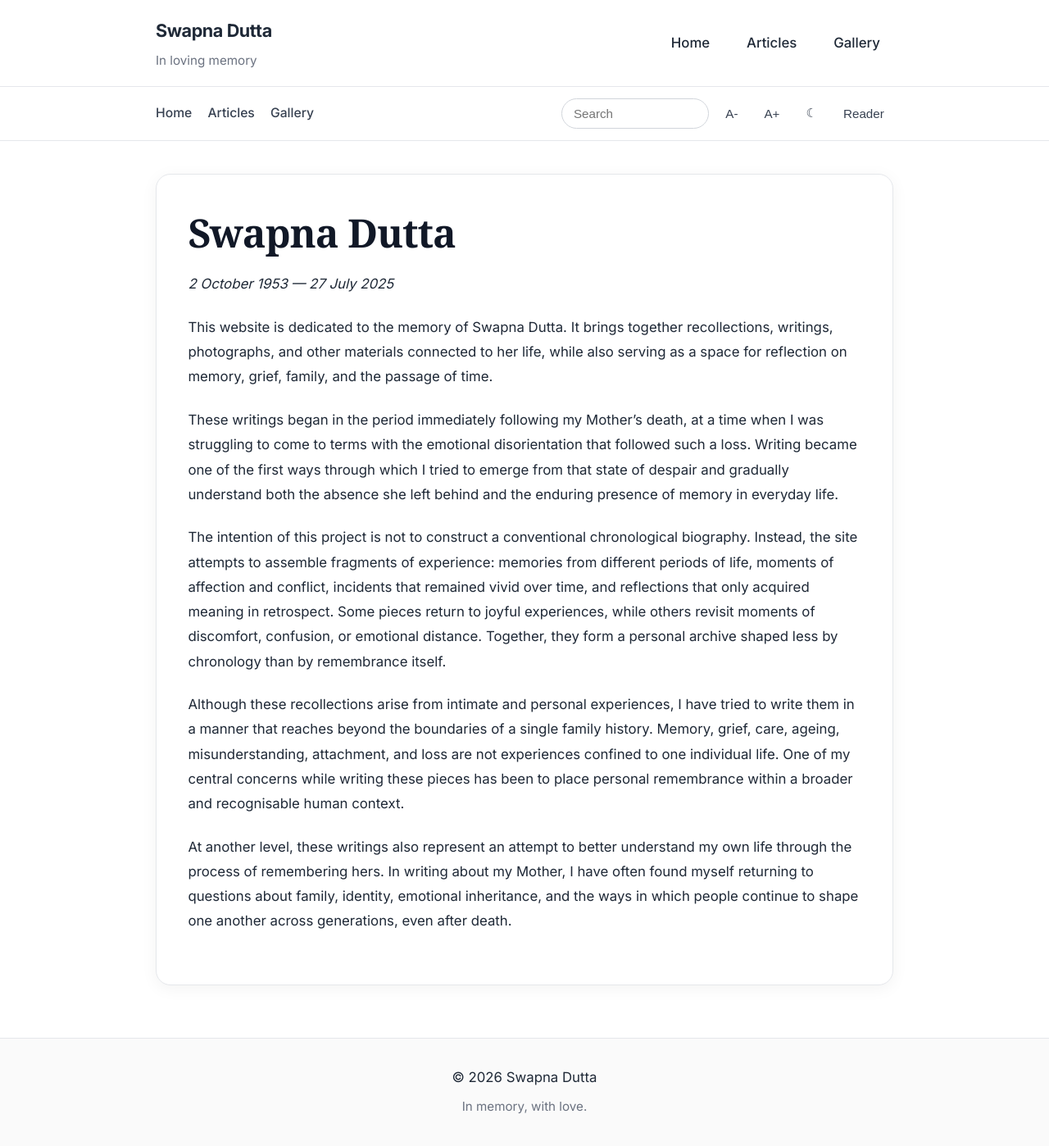
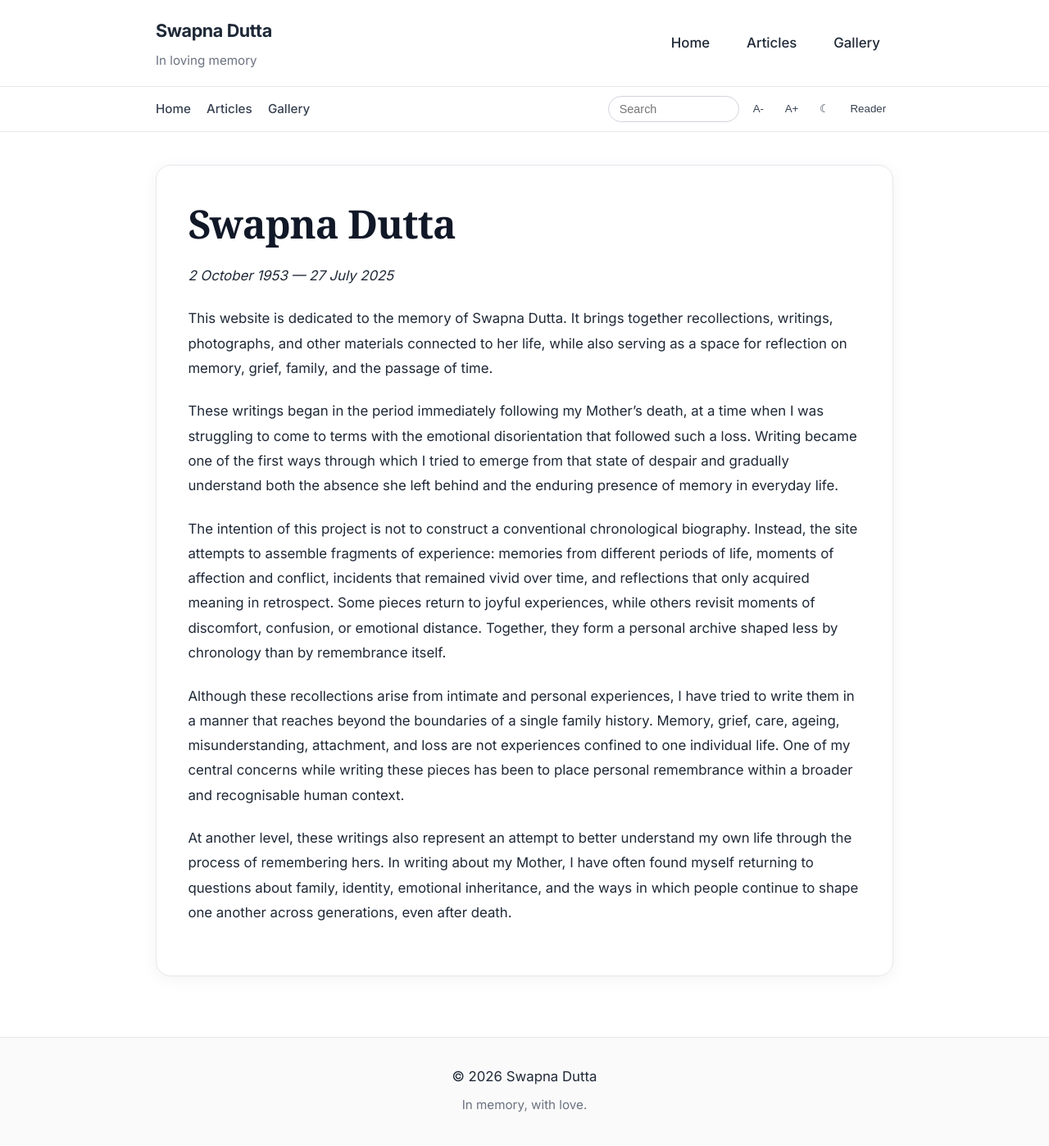
Before and after one commit to titodutta/swapnadutta, a Jekyll site: the page built from index.md, in a window 1280 px wide and 1400 px high. Shown: the whole window at 82% size. Built offline with Jekyll 4.4.1, drawn with Linux system fonts in a browser that asks for light colours.

Commit message:
Update navbar.html

```diff
--- a/_includes/navbar.html
+++ b/_includes/navbar.html
@@ -1,262 +1,117 @@
 <!-- _includes/navbar.html -->
 
-<nav class="site-navbar" aria-label="Primary navigation">
-  <div class="navbar-inner">
+<nav class="topbar" aria-label="Top navigation">
 
-    <div class="navbar-left">
+<style>
+.topbar {
+  position: sticky;
+  top: 0;
+  z-index: 1000;
+  background: #ffffff;
+  border-bottom: 1px solid #e5e7eb;
+}
 
-      <div class="navbar-links">
+.topbar-inner {
+  width: min(88%, 900px);
+  margin-inline: auto;
+  display: flex;
+  align-items: center;
+  justify-content: space-between;
+  gap: 1rem;
+  padding: 0.7rem 0;
+}
 
-        <a href="{{ '/' | relative_url }}">
-          Home
-        </a>
+.topbar-links {
+  display: flex;
+  align-items: center;
+  gap: 1.2rem;
+}
 
-        <a href="{{ '/articles/' | relative_url }}">
-          Articles
-        </a>
+.topbar-links a {
+  text-decoration: none;
+  color: #374151;
+  font-size: 0.95rem;
+  font-weight: 500;
+}
 
-        <a href="{{ '/gallery/' | relative_url }}">
-          Gallery
-        </a>
+.topbar-right {
+  display: flex;
+  align-items: center;
+  gap: 0.5rem;
+}
 
-      </div>
+.topbar-search input {
+  width: 160px;
+  padding: 0.45rem 0.8rem;
+  border: 1px solid #d1d5db;
+  border-radius: 999px;
+  font-size: 0.9rem;
+}
 
-    </div>
+.topbar-button {
+  border: none;
+  background: transparent;
+  cursor: pointer;
+  padding: 0.35rem 0.55rem;
+  border-radius: 8px;
+  color: #374151;
+}
 
-    <div class="navbar-right">
+.topbar-button:hover {
+  background: #f3f4f6;
+}
 
-      <form
-        class="search-box"
-        action="{{ '/search/' | relative_url }}"
-        method="get">
+@media (max-width: 768px) {
 
-        <input
-          type="search"
-          name="q"
-          placeholder="Search"
-          aria-label="Search">
-      </form>
+  .topbar-inner {
+    flex-direction: column;
+    align-items: flex-start;
+  }
 
-      <button
-        class="navbar-button"
-        id="decrease-font"
-        aria-label="Decrease font size">
+  .topbar-right {
+    flex-wrap: wrap;
+  }
 
-        A-
-      </button>
+  .topbar-search input {
+    width: 100%;
+  }
+}
+</style>
 
-      <button
-        class="navbar-button"
-        id="increase-font"
-        aria-label="Increase font size">
+<div class="topbar-inner">
 
-        A+
-      </button>
+  <div class="topbar-links">
 
-      <button
-        class="navbar-button"
-        id="theme-toggle"
-        aria-label="Toggle dark mode">
+    <a href="{{ '/' | relative_url }}">Home</a>
 
-        ☾
-      </button>
+    <a href="{{ '/articles/' | relative_url }}">Articles</a>
 
-      <button
-        class="navbar-button"
-        id="reading-toggle"
-        aria-label="Toggle reading mode">
-
-        Reader
-      </button>
-
-    </div>
-
- <style>
-
-    .site-navbar {
-
-      position: sticky;
-      top: 0;
-
-      z-index: 1000;
-
-      background:
-        rgba(255, 255, 255, 0.94);
-
-      backdrop-filter: blur(12px);
-
-      border-bottom:
-        1px solid #e5e7eb;
-    }
-
-    .navbar-inner {
-
-      width: min(88%, 900px);
-
-      margin-inline: auto;
-
-      display: flex;
-
-      align-items: center;
-
-      justify-content: space-between;
-
-      gap: 2rem;
-
-      padding:
-        0.9rem
-        0;
-    }
-
-    .navbar-left {
-
-      display: flex;
-
-      align-items: center;
-
-      gap: 1.5rem;
-    }
-
-    .navbar-links {
-
-      display: flex;
-
-      align-items: center;
-
-      gap: 1.2rem;
-    }
-
-    .navbar-links a {
-
-      text-decoration: none;
-
-      color: #374151;
-
-      font-size: 0.98rem;
-
-      font-weight: 500;
-
-      position: relative;
-    }
-
-    .navbar-links a::after {
-
-      content: "";
-
-      position: absolute;
-
-      left: 0;
-      bottom: -4px;
-
-      width: 0;
-      height: 1px;
-
-      background: #2563eb;
-
-      transition: width 0.25s ease;
-    }
-
-    .navbar-links a:hover::after {
-
-      width: 100%;
-    }
-
-    .navbar-right {
-
-      display: flex;
-
-      align-items: center;
-
-      gap: 0.6rem;
-    }
-
-    .search-box input {
-
-      width: 180px;
-
-      padding:
-        0.55rem
-        0.9rem;
-
-      border:
-        1px solid #d1d5db;
-
-      border-radius: 999px;
-
-      font-size: 0.95rem;
-
-      background: #ffffff;
-
-      color: #111827;
-    }
-
-    .search-box input:focus {
-
-      outline: none;
-
-      border-color: #2563eb;
-    }
-
-    .navbar-button {
-
-      border: none;
-
-      background: transparent;
-
-      color: #374151;
-
-      cursor: pointer;
-
-      font-size: 0.95rem;
-
-      padding:
-        0.45rem
-        0.7rem;
-
-      border-radius: 10px;
-
-      transition:
-        background 0.2s ease;
-    }
-
-    .navbar-button:hover {
-
-      background: #f3f4f6;
-    }
-
-    @media (max-width: 900px) {
-
-      .navbar-inner {
-
-        flex-direction: column;
-
-        align-items: flex-start;
-
-        gap: 1rem;
-      }
-
-      .navbar-left {
-
-        flex-direction: column;
-
-        align-items: flex-start;
-
-        gap: 1rem;
-      }
-
-      .navbar-right {
-
-        flex-wrap: wrap;
-      }
-
-      .search-box input {
-
-        width: 100%;
-      }
-    }
-
-  </style>
+    <a href="{{ '/gallery/' | relative_url }}">Gallery</a>
 
   </div>
 
+  <div class="topbar-right">
+
+    <form class="topbar-search" action="{{ '/search/' | relative_url }}" method="get">
+
+      <input
+        type="search"
+        name="q"
+        placeholder="Search"
+        aria-label="Search">
+
+    </form>
+
+    <button class="topbar-button" aria-label="Decrease font size">A-</button>
+
+    <button class="topbar-button" aria-label="Increase font size">A+</button>
+
+    <button class="topbar-button" aria-label="Toggle dark mode">☾</button>
+
+    <button class="topbar-button" aria-label="Reading mode">Reader</button>
+
+  </div>
+
+</div>
+
 </nav>
```
